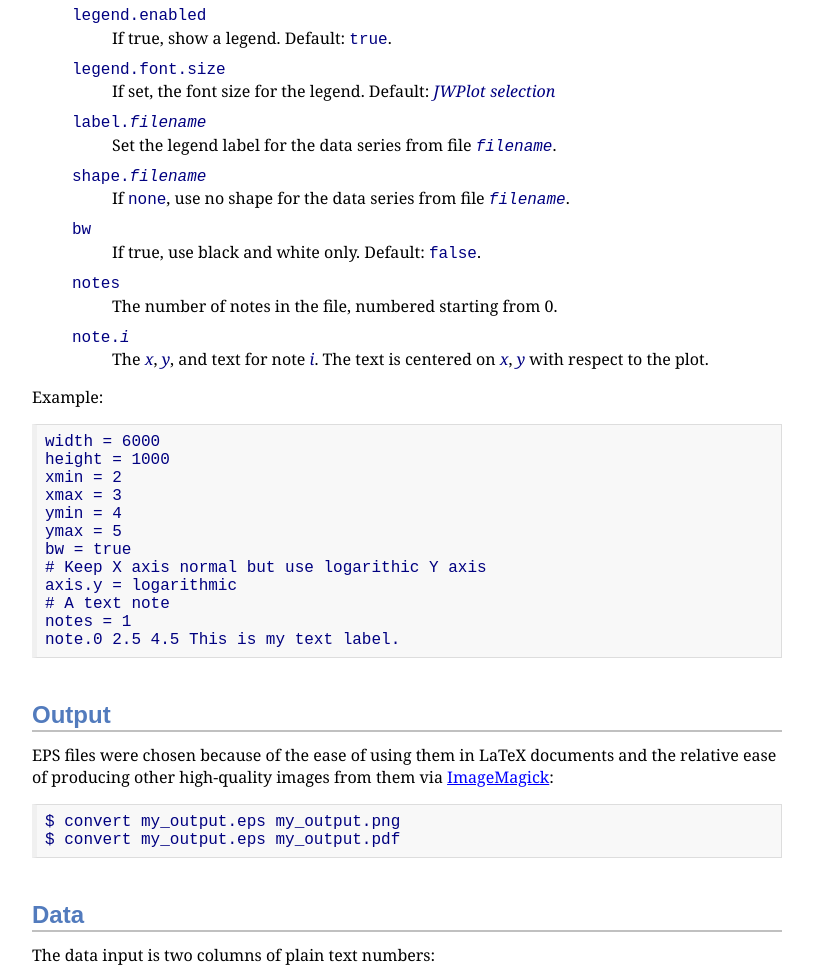
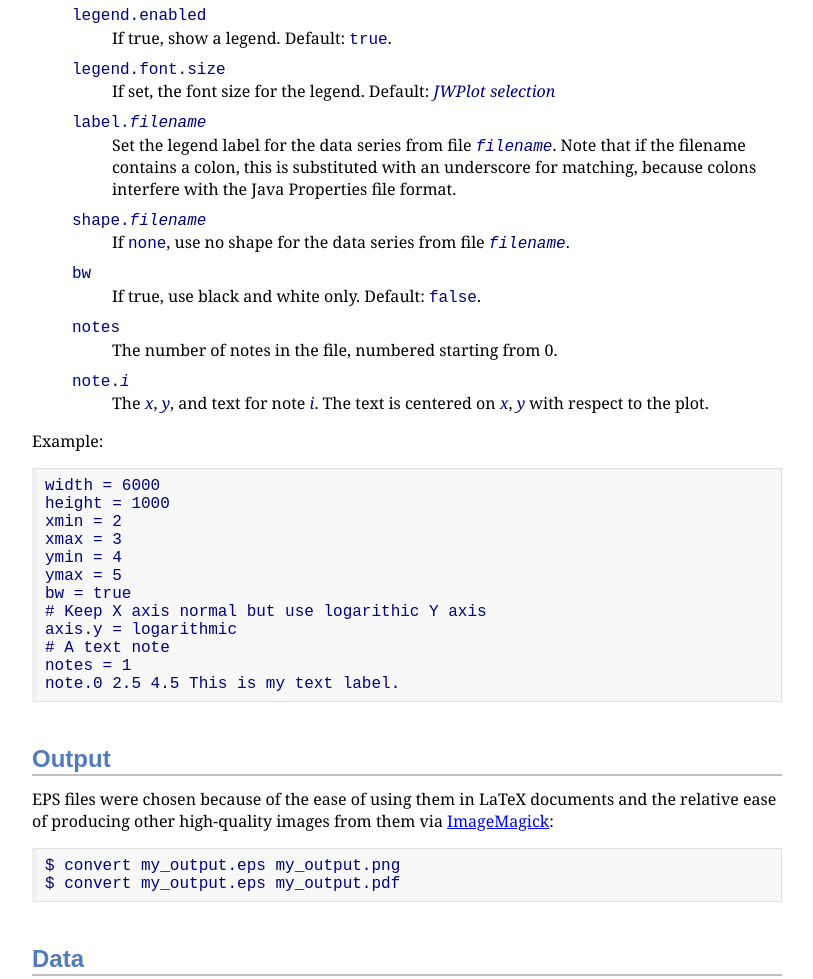
Before and after one commit to j-woz/jwplot, a plain HTML site: page index.html in a window 1280 px wide. Shown: the part 1749-2728 px from the top of the page, without its empty margins (32-845 px from the left). Drawn offline with Linux system fonts and the light colour scheme.

Commit message:
HTML version

```diff
--- a/index.html
+++ b/index.html
@@ -915,6 +915,9 @@ If set, the font size for the legend.  Default: <em>JWPlot selection</em>
 <p>
 Set the legend label for the data series from
 file <code><em>filename</em></code>.
+Note that if the filename contains a colon,
+this is substituted with an underscore for matching,
+because colons interfere with the Java Properties file format.
 </p>
 </dd>
 <dt class="hdlist1">
@@ -1079,7 +1082,7 @@ The first data series will be plotted with respect to a left-hand
 <div id="footer">
 <div id="footer-text">
 Last updated
- 2023-10-11 02:02:22 CDT
+ 2024-10-18 16:59:18 CDT
 </div>
 </div>
 </body>
```
